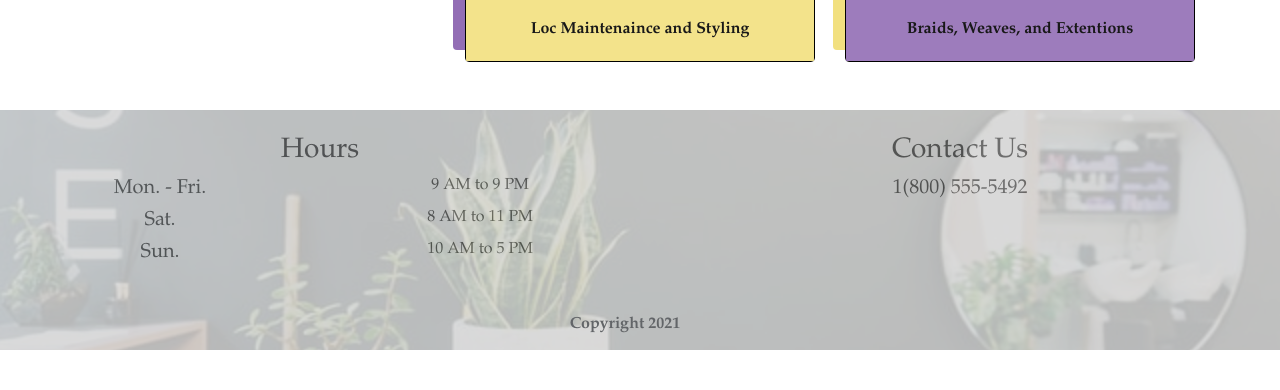
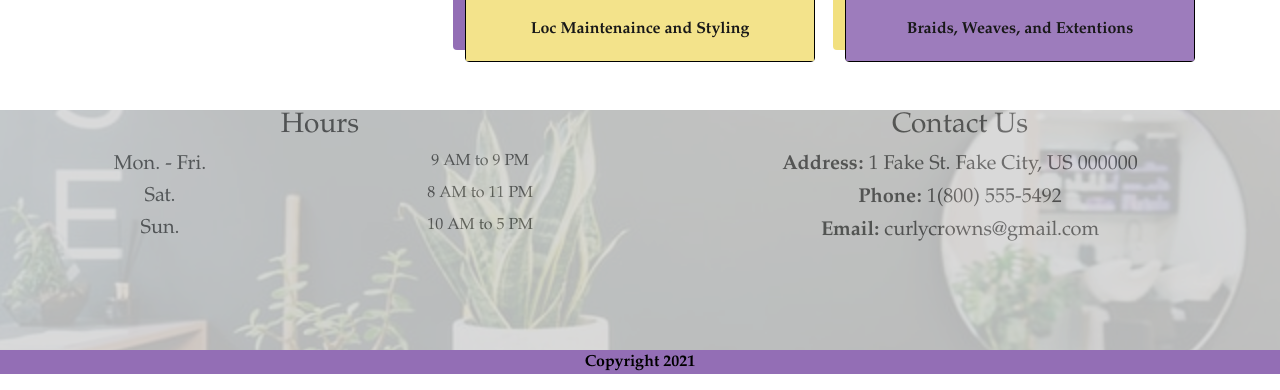
Before and after one commit to brothers08/brothers08.github.io, a plain HTML site: page index.html in a window 1280 px wide. Shown: the part 967-1357 px from the top of the page. Before the commit the page ends 1319 px from the top, so only its background shows below. Drawn offline with nearby package versions, Linux system fonts and the light colour scheme.

Commit message:
Update index.html

```diff
--- a/index.html
+++ b/index.html
@@ -71,7 +71,7 @@
 	<!-- Footer -->
 		<div class="footer">
 			<div class="row overlay text-center font-weight-bold">
-				<div class="col-6" id="hours">
+				<div class="col" id="hours">
 					<h3>Hours</h3>
 
 					<div class="row font-weight-bold text-center">
@@ -102,23 +102,27 @@
 					</div>
 				</div>
 
-				<div class="col-6" id="contact">
+				<div class="col" id="contact">
 					<h3>Contact Us</h3>
 
 					<div class="col">
-						<h5> 1(800) 555-5492 <h5>
+						<h5 class="font-weight-bold">Address: <span class="font-weight-light"> 1 Fake St. Fake City, US 000000 </span></h5>
 					</div>
-				</div>
-			</div>
 
-			<div class="row text-center font-weight-bold w-100 push-up">
-				<div class="col">
-					<p>Copyright 2021</p>
+					<div class="col">
+						<h5 class="font-weight-bold">Phone: <span class="font-weight-light"> 1(800) 555-5492 </span></h5>
+					</div>
+
+					<div class="col">
+						<h5 class="font-weight-bold">Email: <span class="font-weight-light"> curlycrowns@gmail.com </span></h5>
+					</div>
 				</div>
 			</div>
 		</div>
 	<!-- Footer -->
-
+		<div id="copyright" class="text-center font-weight-bold w-100" style="background-color: #936EB5; color: black">
+			<p>Copyright 2021</p>
+		</div>
 
 
     <!-- jQuery first, then Popper.js, then Bootstrap JS -->
```
